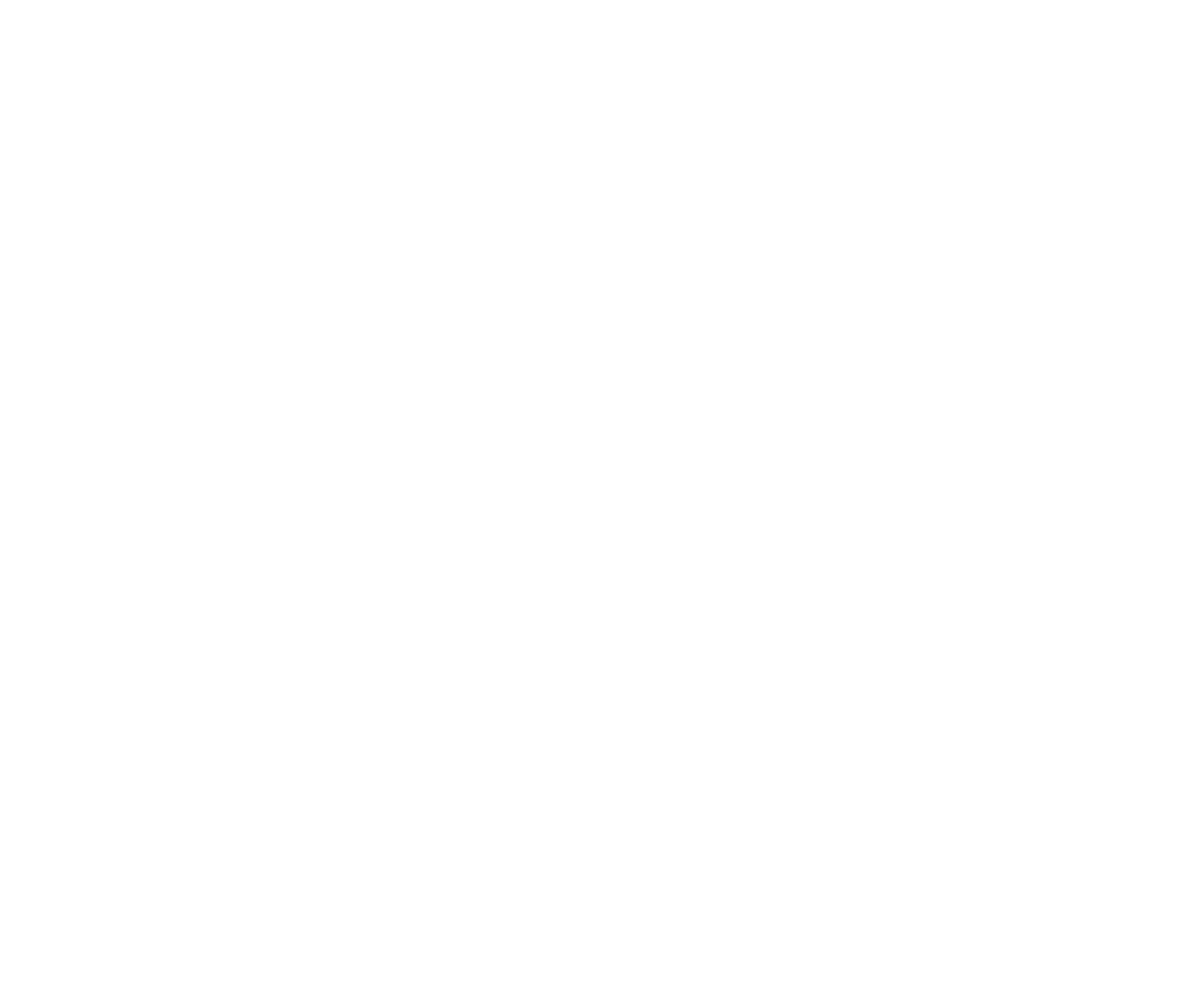
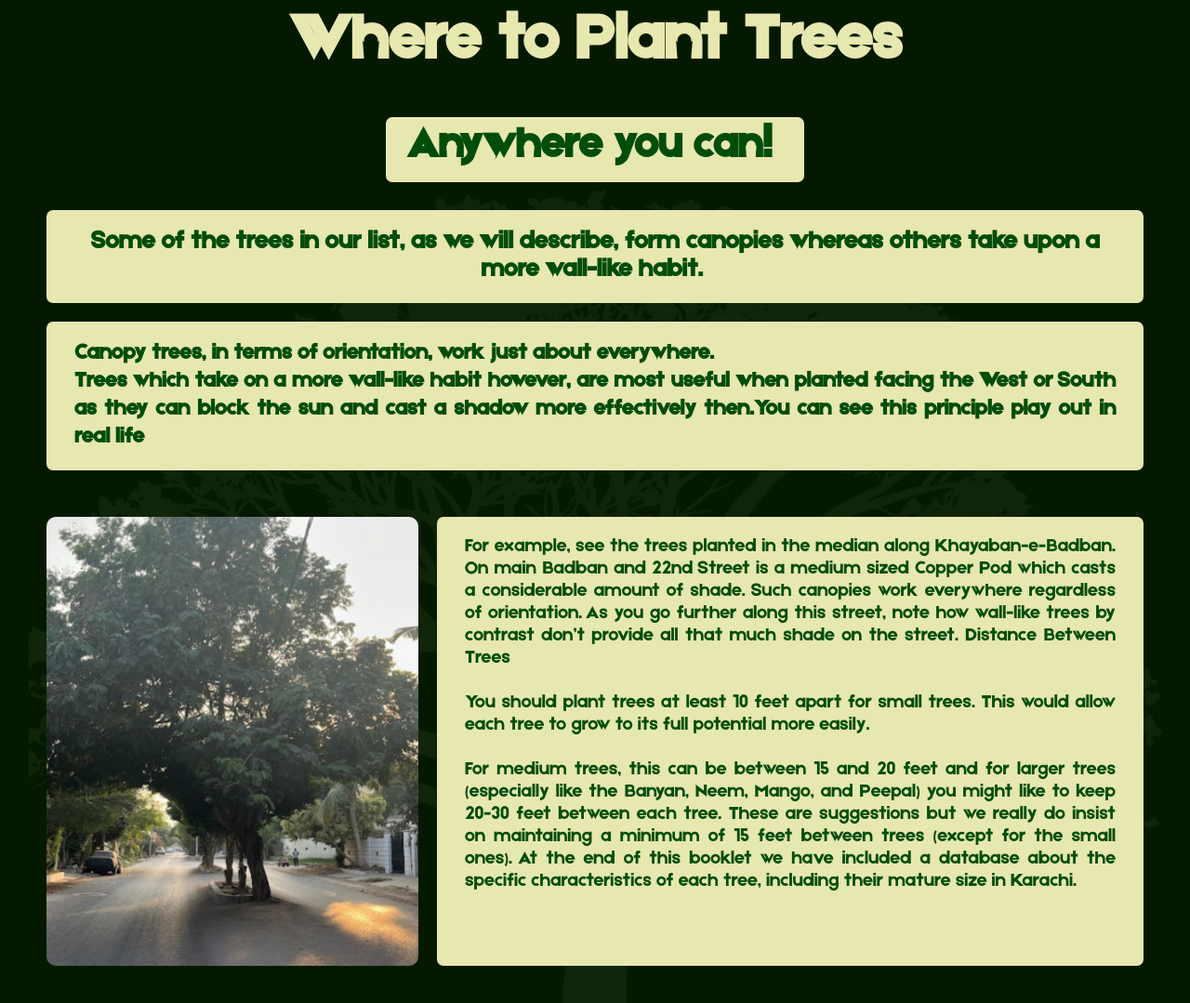
Before and after one commit to izaankhan0/saibaan, a plain HTML site: page where.html in a window 1280 px wide. Shown: the whole page at 93% size. Before the commit the page ends 800 px from the top, so only its background shows below. Drawn offline with Linux system fonts and the light colour scheme.

Commit message:
added styles and content to where page

```diff
--- a/how.html
+++ b/how.html
@@ -4,6 +4,7 @@
     <meta charset="UTF-8">
     <meta name="viewport" content="width=device-width, initial-scale=1.0">
     <title>Sayebaan - How</title>
+    <link rel="shortcut icon" href="./Assets/Logo.jpeg" type="image/x-icon">
     <link rel="stylesheet" href="how.css">
     <link rel="stylesheet" href="./fonts.css">
 </head>
--- /dev/null
+++ b/where.css
@@ -0,0 +1,87 @@
+*{
+    margin: 0;
+    padding: 0;
+    font-family: 'Etna', sans-serif;
+}
+html {
+    -webkit-font-smoothing: antialiased;
+    -moz-osx-font-smoothing: grayscale;
+    scroll-behavior: smooth;
+}
+
+body{
+    overflow-x: hidden;
+    background-color: #041900;
+}
+h1{
+    font-size: 52.5pt;
+    color: #e7e7b0;
+    text-align: center;
+    margin: 10px 0px;
+    margin-bottom: 25px;
+}
+.container{
+    overflow: hidden;
+    padding: 0px 30px;
+    background-image: url(./Assets/where-bg.png);
+    background-repeat: no-repeat;
+    background-position: center;
+    background-size: contain;
+}
+h2{
+    color: #004d09;
+    font-size: 35pt;
+    background-color: #e7e7b0;
+    border-radius:7px;
+    margin:20px 0px ;
+    padding: 8px 0px 15px 0px;
+    width: 450px;
+    text-align: center;
+}
+.top{
+    display: flex;
+    flex-direction: column;
+    justify-content: center;
+    align-items: center;
+}
+.txt{
+    color: #004d09;
+    font-size: 17.4pt;
+    background-color: #e7e7b0;
+    border-radius:7px;
+    line-height: 30px;
+    padding: 20px 30px;
+    text-align: justify;
+
+}
+.txt-1{
+    color: #004d09;
+    font-size: 17.4pt;
+    background-color: #e7e7b0;
+    border-radius:7px;
+    line-height: 30px;
+    padding: 20px 30px;
+    text-align: justify;
+    margin: 10px 20px;
+
+}
+h3{
+    text-align: center !important;
+    font-size: 20pt !important;
+}
+.divider{
+    display: flex;
+    margin: 40px 20px;
+}
+.divider > img{
+    width: 400px;
+    border-radius: 10px;
+}
+.right{
+    margin: 0px 0px 0px 20px;
+    font-size: 15pt;
+    line-height: 24px;
+}
+
+
+/* responsive */
--- a/where.html
+++ b/where.html
@@ -0,0 +1,33 @@
+<!DOCTYPE html>
+<html lang="en">
+<head>
+    <meta charset="UTF-8">
+    <meta name="viewport" content="width=device-width, initial-scale=1.0">
+    <title>Sayebaan - Where</title>
+    <link rel="shortcut icon" href="./Assets/Logo.jpeg" type="image/x-icon">
+    <link rel="stylesheet" href="./where.css">
+    <link rel="stylesheet" href="fonts.css">
+
+</head>
+<body>
+    <h1>Where to Plant Trees</h1>
+    <div class="container">
+        <div class="top">
+            <h2>Anywhere you can! </h2>
+            <h3 class=" txt-1">Some of the trees in our list, as we will describe, form canopies whereas others take upon a more wall-like habit. </h3>
+            <h4 class=" txt-1">Canopy trees, in terms of orientation, work just about everywhere. <br>Trees which take on a more wall-like habit however, are most useful when planted facing the West or South as they can block the sun and cast a shadow more effectively then.You can see this principle play out in real life</h4>
+        </div>
+        <div class="divider">
+            <img class="left" src="./Assets/where-divider.png" alt="">
+            <p class="right txt">For example, see the trees planted in the median along Khayaban-e-Badban. On main Badban and 22nd Street is a medium sized Copper Pod which casts a considerable amount of shade. Such canopies work everywhere regardless of orientation. As you go further along this street, note how wall-like trees by contrast don’t provide all that much shade on the street.
+                Distance Between Trees
+                <br><br>
+                You should plant trees at least 10 feet apart for small trees. This would allow each tree to grow to its full potential more easily.
+                <br><br> For medium trees, this can be between 15 and 20 feet and for larger trees (especially like the Banyan, Neem, Mango, and Peepal) you might like to keep 20-30 feet between each tree. These are suggestions but we really do insist on maintaining a minimum of 15 feet between trees (except for the small ones). At the end of this booklet we have included a database about the specific characteristics of each tree, including their mature size in Karachi.
+
+                </p>
+        </div>
+
+    </div>
+</body>
+</html>
```
Also changed, not shown: Assets/where-divider.png (added).
